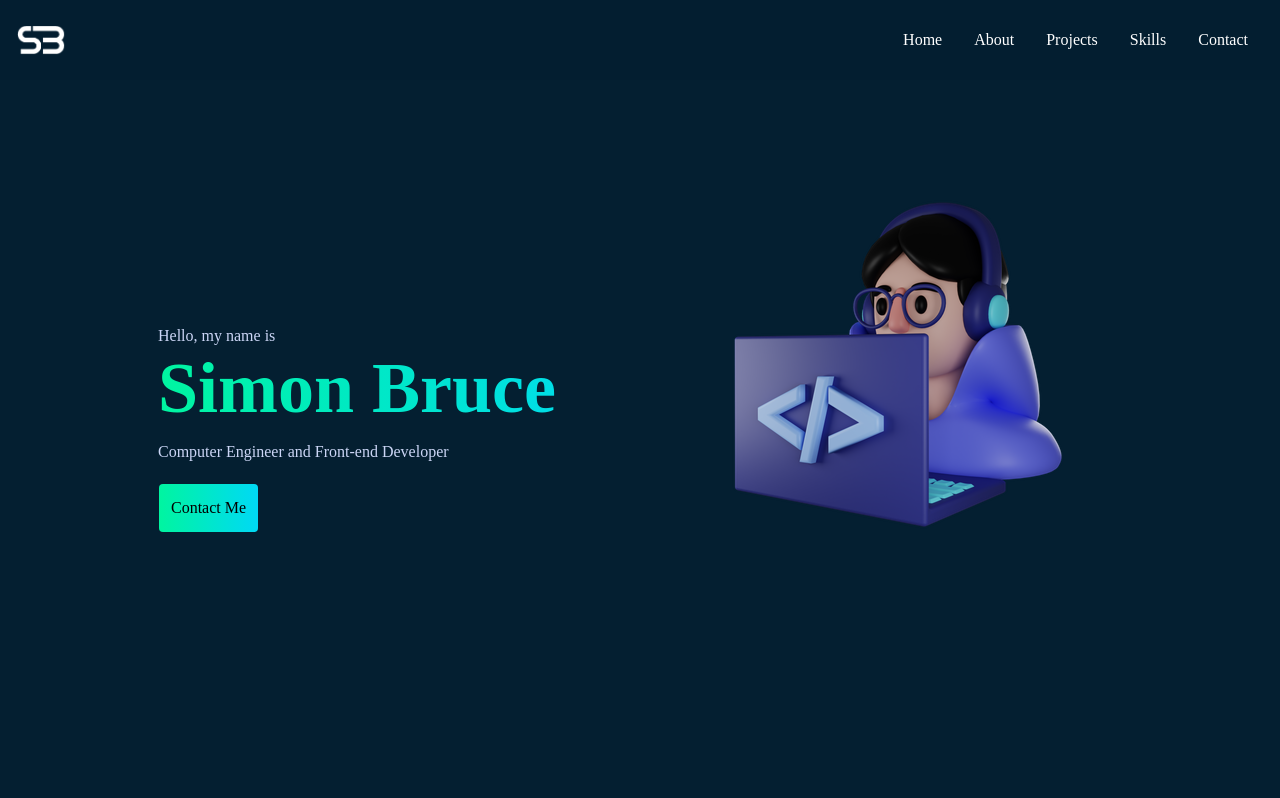
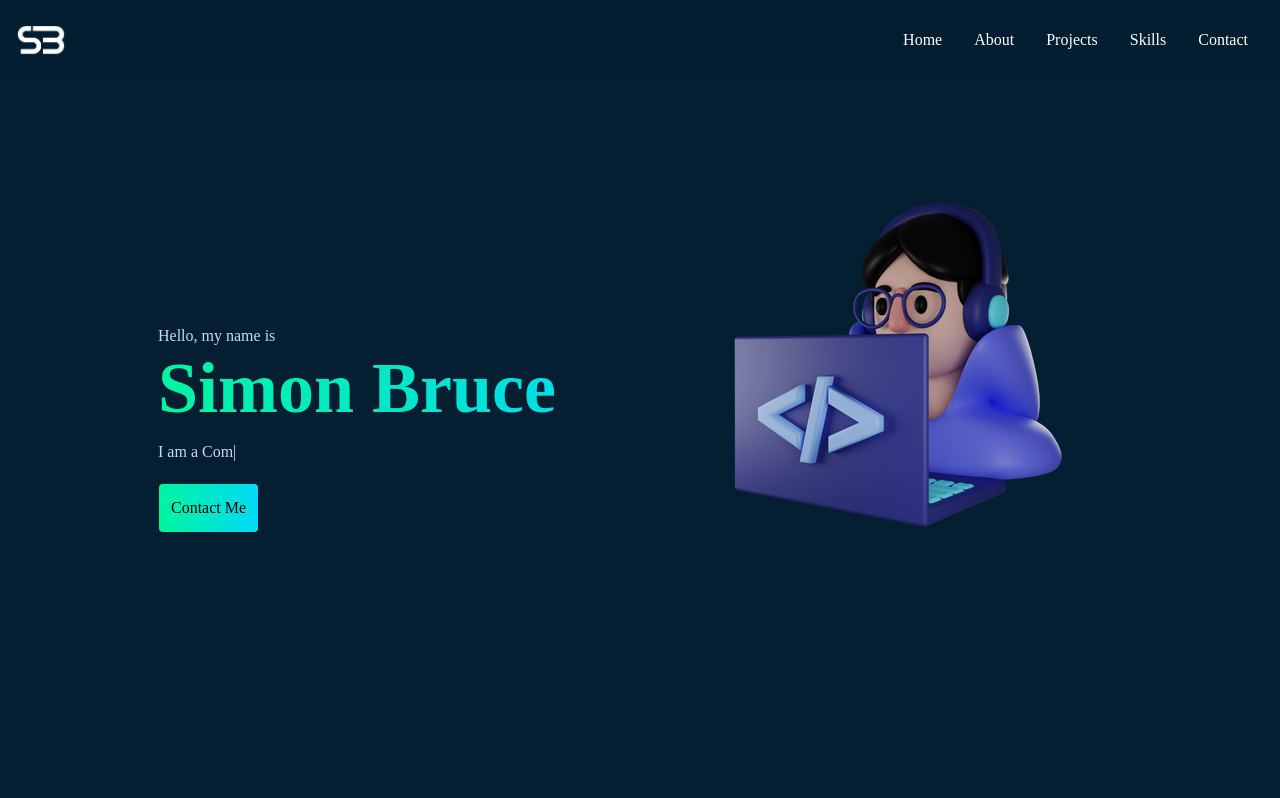
Before and after one commit to simonbruce85/Portfolio, a React (Create React App) app: page / in a window 1280 px wide. Shown: the top 798 px of the page. Built offline with nearby package versions, Linux system fonts and the light colour scheme.

Commit message:
animation

```diff
--- a/package.json
+++ b/package.json
@@ -13,6 +13,7 @@
     "react-icons": "^4.3.1",
     "react-scripts": "5.0.0",
     "react-scroll": "^1.8.6",
+    "react-typed": "^1.2.0",
     "tailwindcss": "^3.0.23",
     "web-vitals": "^2.1.0"
   },
--- a/src/components/Home.jsx
+++ b/src/components/Home.jsx
@@ -1,5 +1,6 @@
 import React from "react";
 import { Link } from 'react-scroll'
+import Typed from 'react-typed';
 import Astronaut from "../assets/iconweb.webp"
 
 function Home() {
@@ -11,9 +12,13 @@ function Home() {
           <h1 className="text-4xl sm:text-7xl font-bold text-[#ccd6f6] py-1 " id="owner-name">
             Simon Bruce
           </h1>
-          <h2 className=" text-[#ccd6f6] py-3">
-            Computer Engineer and Front-end Developer
-          </h2>
+          <h2
+            className='text-[#ccd6f6] py-3'>I am a <Typed
+            strings={['Computer Engineer', 'Front-End Developer']}
+            typeSpeed={50}
+            backSpeed={50}
+            loop
+          /></h2>
           <div className="ml-[-15px]">
             <ul>
               <li className="flex">
```
Also changed, not shown: 1 other file (tests, documents, lock files or other folders).
